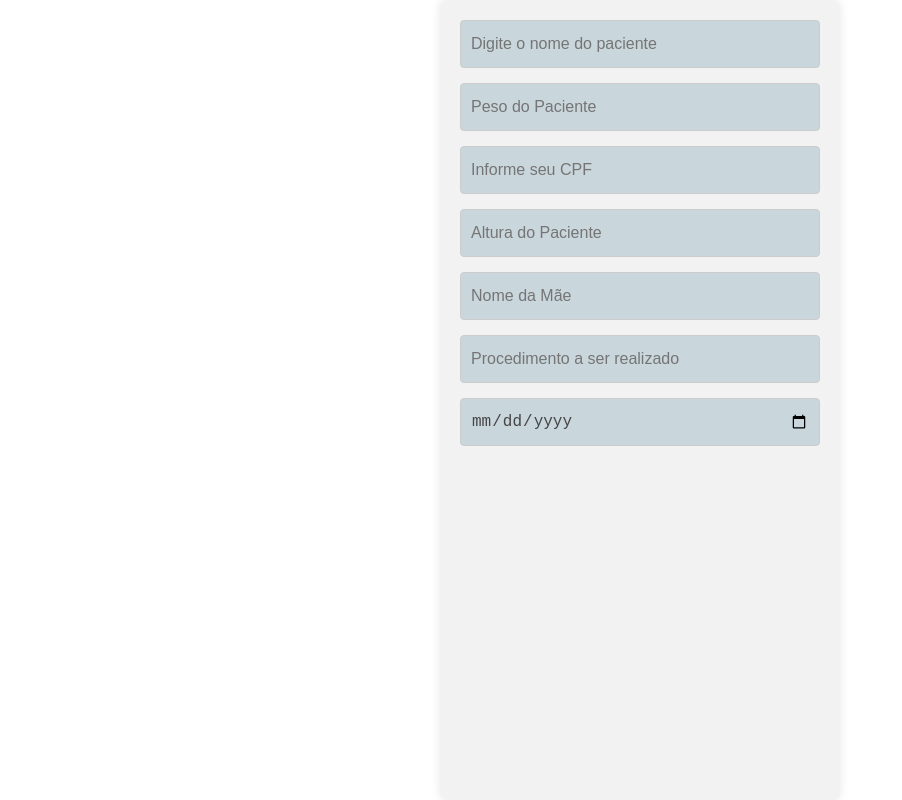
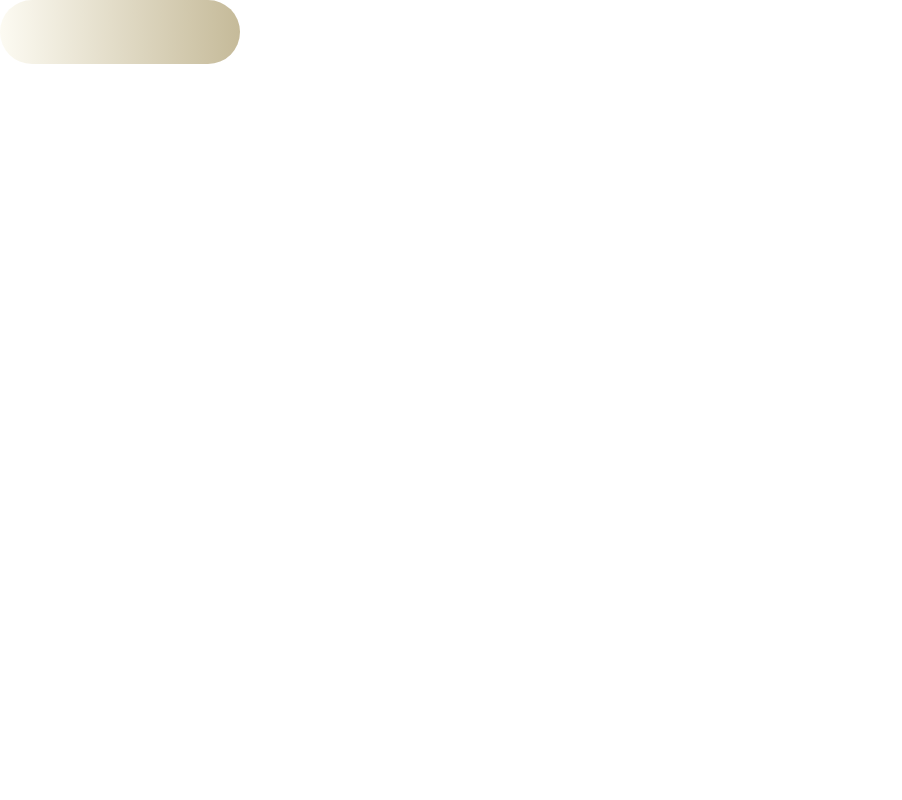
Before and after one commit to gooncalvesgaby/patient-form, a React (Vite) app: page / in a window 1280 px wide. Shown: the whole page, without its empty margins (0-902 px from the left). Built offline with nearby package versions, Linux system fonts and the light colour scheme.

Commit message:
criação do componente button

```diff
--- a/src/App.jsx
+++ b/src/App.jsx
@@ -1,5 +1,6 @@
 import { createGlobalStyle } from "styled-components"
-import Inicio from "./Components/Inicio/inicio.jsx"
+// import Form from "./Components/Form/form.jsx"
+import Button from "./Components/Button/button.jsx"
 
 const GlobalStyle = createGlobalStyle`
 *{
@@ -14,7 +15,8 @@ function App() {
   return (
     <>
     <GlobalStyle/>
-    <Inicio/>
+    {/* <Form/> */}
+    <Button/>
     </>
   )
 }
--- /dev/null
+++ b/src/Components/Button/button.jsx
@@ -0,0 +1,11 @@
+import * as S from "./buttonStyle.jsx"
+
+function Button(props) {
+    return (
+        <>
+        <S.Button>{props.text}</S.Button>
+        </>
+    )
+}
+
+export default Button
--- /dev/null
+++ b/src/Components/Button/buttonStyle.jsx
@@ -0,0 +1,11 @@
+import styled from "styled-components"
+
+export const Button = styled.button`
+width: 15rem;
+height: 8vh;
+color: black;
+border-radius: 6vh;
+background: linear-gradient(89deg, #eddf9e21, #c5ba99);
+border: none;
+font-size: 10px;
+`
--- a/src/Components/Inicio/inicio.jsx
+++ b/src/Components/Form/form.jsx
@@ -1,7 +1,7 @@
-import * as S from "./inicioStyle.jsx"
+import * as S from "./formStyle.jsx"
 import Input from "../Input/input.jsx"
 
-function Inicio() {
+function Form() {
     return (
         <S.Form>
             <div>
@@ -17,4 +17,4 @@ function Inicio() {
     )
 }
 
-export default Inicio
+export default Form
```
Also changed, not shown: src/Components/Form/formStyle.jsx (renamed from src/Components/Inicio/inicioStyle.jsx).
